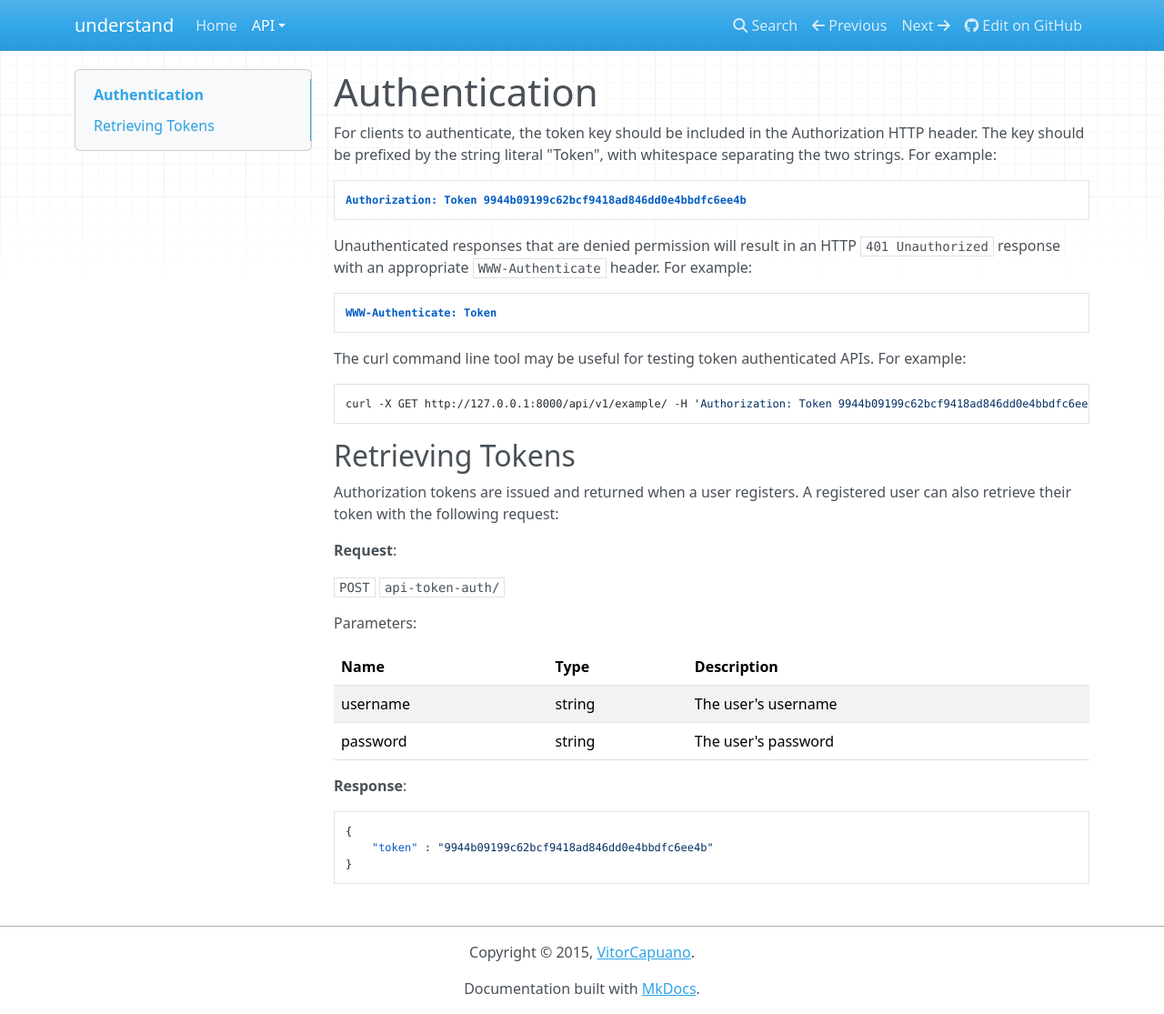
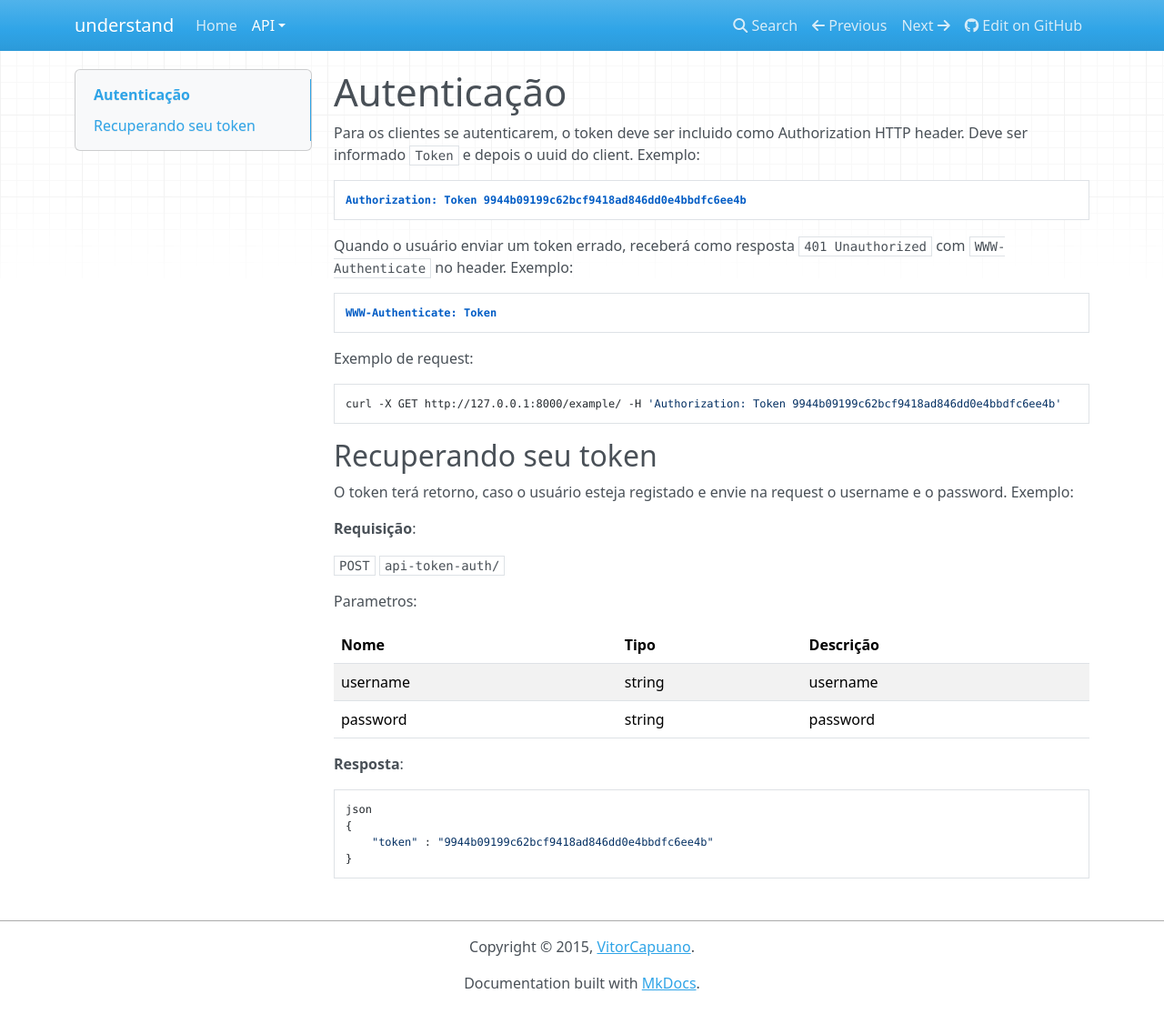
Before and after one commit to VitorCapuano/understandable, an MkDocs documentation site: the page built from docs/api/authentication.md, in a window 1280 px wide and 1115 px high. Shown: the whole window at 91% size. Built offline with MkDocs 1.6.1, drawn with Linux system fonts in a browser that asks for light colours; nearby versions of some CDN libraries; old or Windows-style settings are respelled for this version of MkDocs.

````diff
--- a/docs/api/authentication.md
+++ b/docs/api/authentication.md
@@ -1,38 +1,39 @@
-# Authentication
-For clients to authenticate, the token key should be included in the Authorization HTTP header. The key should be prefixed by the string literal "Token", with whitespace separating the two strings. For example:
+# Autenticação
+Para os clientes se autenticarem, o token deve ser incluido como Authorization HTTP header. Deve ser informado `Token` e depois o uuid do client. Exemplo:
 
 ```
 Authorization: Token 9944b09199c62bcf9418ad846dd0e4bbdfc6ee4b
 ```
 
-Unauthenticated responses that are denied permission will result in an HTTP `401 Unauthorized` response with an appropriate `WWW-Authenticate` header. For example:
+Quando o usuário enviar um token errado, receberá como resposta `401 Unauthorized` com `WWW-Authenticate` no header. Exemplo:
 
 ```
 WWW-Authenticate: Token
 ```
 
-The curl command line tool may be useful for testing token authenticated APIs. For example:
+Exemplo de request:
 
 ```bash
-curl -X GET http://127.0.0.1:8000/api/v1/example/ -H 'Authorization: Token 9944b09199c62bcf9418ad846dd0e4bbdfc6ee4b'
+curl -X GET http://127.0.0.1:8000/example/ -H 'Authorization: Token 9944b09199c62bcf9418ad846dd0e4bbdfc6ee4b'
 ```
 
-## Retrieving Tokens
-Authorization tokens are issued and returned when a user registers. A registered user can also retrieve their token with the following request:
+## Recuperando seu token
+O token terá retorno, caso o usuário esteja registado e envie na request o username e o password. Exemplo:
 
-**Request**:
+**Requisição**:
 
 `POST` `api-token-auth/`
 
-Parameters:
+Parametros:
 
-Name | Type | Description
+Nome | Tipo | Descrição
 ---|---|---
-username | string | The user's username
-password | string | The user's password
+username | string | username
+password | string | password
 
-**Response**:
-```json
+**Resposta**:
+```
+json
 {
     "token" : "9944b09199c62bcf9418ad846dd0e4bbdfc6ee4b"
 }
````
Also changed, not shown: README.md (+43 -0 lines).
